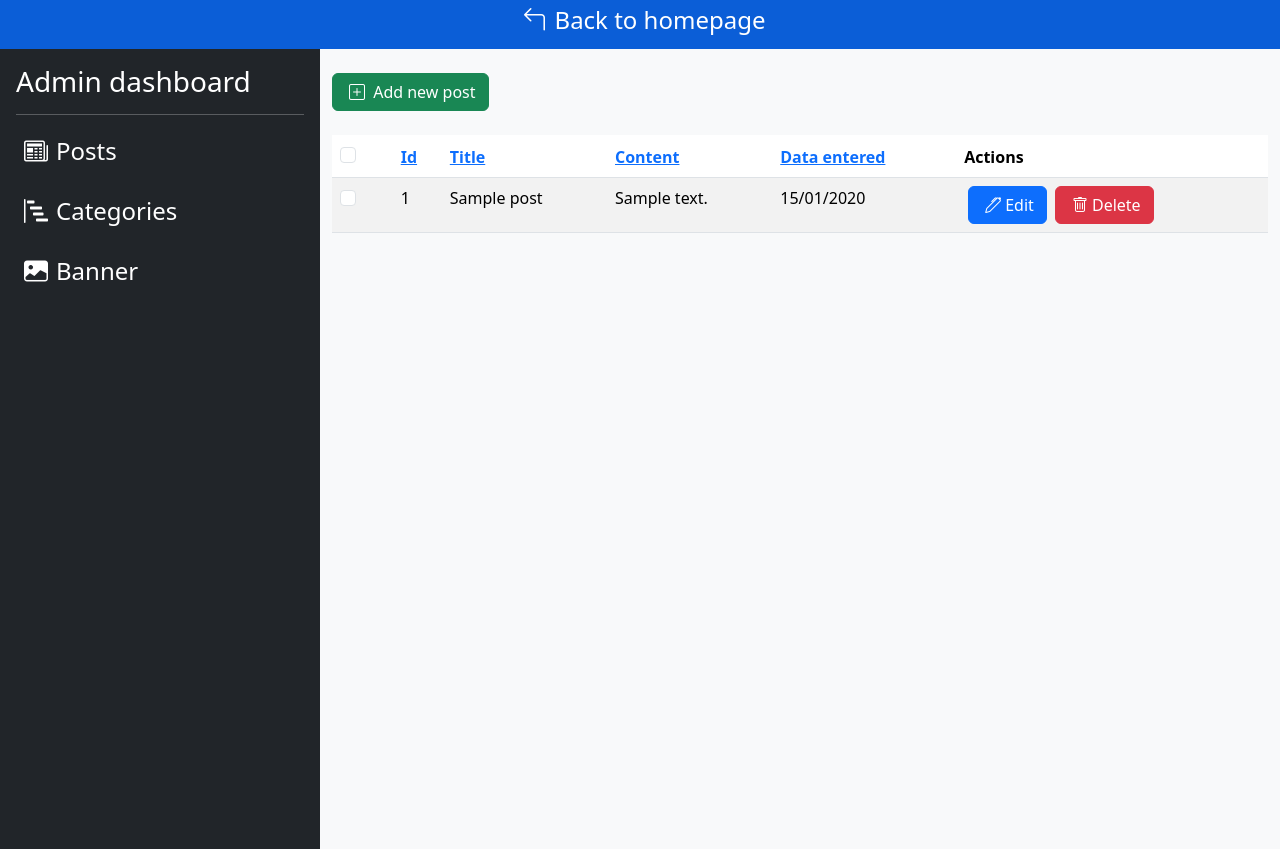
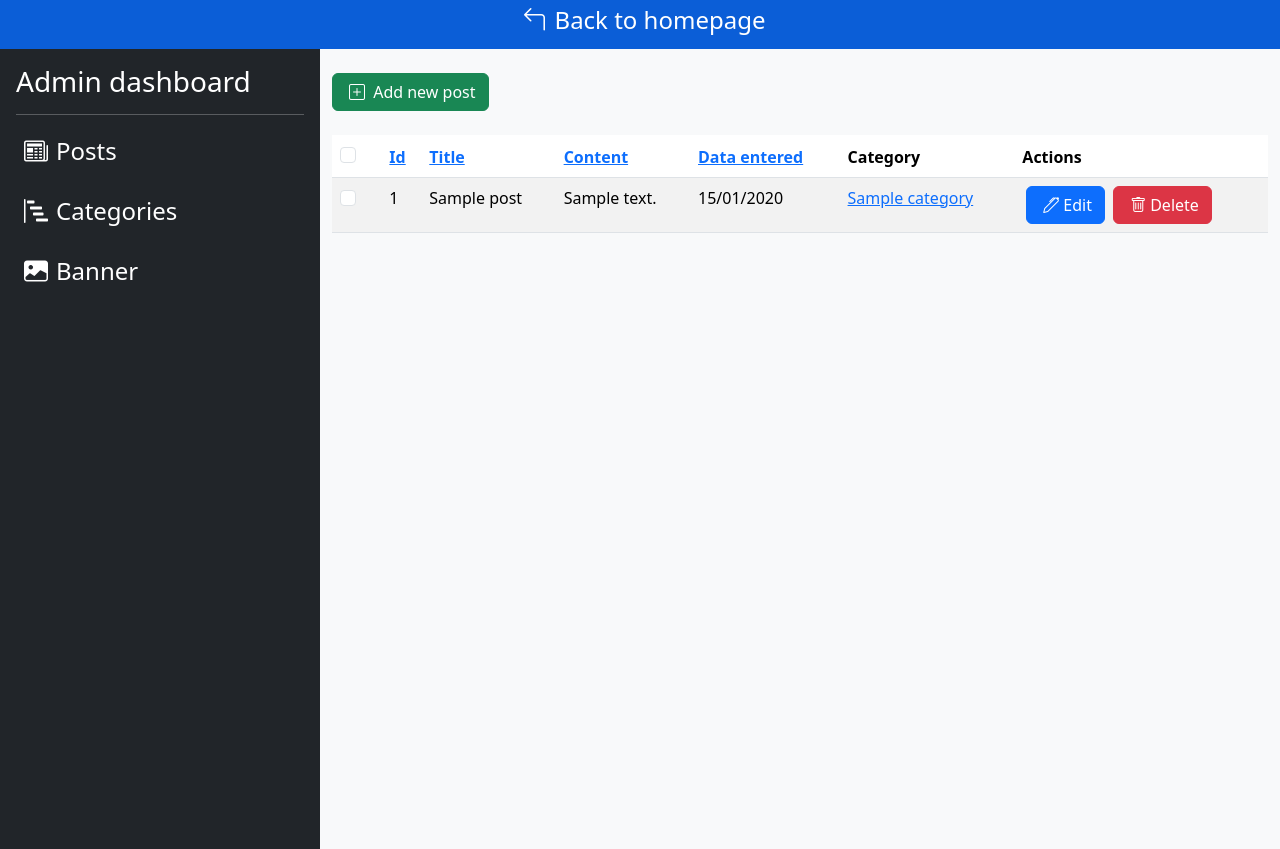
Before and after one commit to Szymon99d/symfony-blog, a Symfony app: template templates/admin/posts/post_panel.html.twig in a window 1280 px wide. Run offline with Twig, Linux system fonts and the light colour scheme; the template is opened without the code that fills it: most values are stand-ins (such as "Sample title", 1, 10 or a date in 2020); style sheets or scripts are compiled from the project's sources; some libraries are stand-ins or nearby versions.

Commit message:
Add relation link to post list

```diff
--- a/assets/styles/app.css
+++ b/assets/styles/app.css
@@ -35,4 +35,10 @@
   border: 1px solid #636363;
 }
 
+.relation-link {
+  text-decoration: none;
+  font-weight: bold;
+  color: rgb(47, 98, 174);
+}
+
 /*# sourceMappingURL=app.css.map */
--- a/assets/styles/app.scss
+++ b/assets/styles/app.scss
@@ -2,3 +2,4 @@
 @import 'pages/blog/post.scss';
 @import 'components/dropdown.scss';
 @import 'components/checkbox.scss';
+@import 'pages/admin/listview.scss';
--- /dev/null
+++ b/assets/styles/pages/admin/listview.scss
@@ -0,0 +1,5 @@
+.relation-link{
+    text-decoration: none;
+    font-weight: bold;
+    color: rgb(47, 98, 174);
+}
--- a/src/Form/Type/BannerType.php
+++ b/src/Form/Type/BannerType.php
@@ -25,6 +25,7 @@ class BannerType extends BaseType
                 'data_class' => null,
             ])
             ->add('altText', TextType::class, [
+                'label' => 'Alt text',
                 'attr' => ['class' => 'form-control mb-3'],
             ])
             ->add('submit', SubmitType::class, [
--- a/templates/admin/banner/change_banner.html.twig
+++ b/templates/admin/banner/change_banner.html.twig
@@ -19,6 +19,9 @@
 {{form_label(form.image)}}
 {{form_widget(form.image)}}
 
+{{form_label(form.altText)}}
+{{form_widget(form.altText)}}
+
 {{form_widget(form.submit)}}
 <a href="{{path('app_admin_banner_panel')}}" class="btn btn-primary">{% trans %}Back.to.banner.panel{% endtrans %}</a>
 {{form_end(form)}}
--- a/templates/admin/posts/post_panel.html.twig
+++ b/templates/admin/posts/post_panel.html.twig
@@ -20,7 +20,8 @@
       <th class="th-sortable" scope="col">{{ knp_pagination_sortable(posts, 'Title'|trans, 'p.title')}}</th>
       <th class="th-sortable" scope="col">{{ knp_pagination_sortable(posts, 'Content'|trans, 'p.content')}}</th>
       <th class="th-sortable" scope="col">{{ knp_pagination_sortable(posts, 'Date.Entered'|trans, 'p.dateEntered')}}</th>
-      <th scope="col">{% trans %}Actions{% endtrans %}</th>
+      <th scope="col">{% trans %} Category {% endtrans %}</th>
+      <th scope="col">{% trans %} Actions {% endtrans %}</th>
     </tr>
   </thead>
   <tbody>
@@ -39,9 +40,16 @@
               <td>{{post.content}}</td>
             {% endif %}
             <td>{{post.dateEntered|date('d/m/Y')}}</td>
-            <td><a href="{{path('app_admin_edit_post',{'post':post.id})}}" class="btn btn-primary mx-1"><i class="bi bi-pen px-1"></i>{% trans %}Edit.blank{% endtrans %}</a>
-            <a href="{{path('app_admin_delete_post',{'post':post.id})}}"
-            onclick="return confirm('Are you sure you want to delete this post?')" class="btn btn-danger"><i class="bi bi-trash px-1"></i>{% trans %}Delete{% endtrans %}</a></td>
+            <td>
+              {% if post.category is not empty %}
+                <a class="relation-link" href="{{path('app_admin_edit_category', {'category': post.category.id})}}">{{post.category}}</a>
+              {% endif %}
+            </td>
+            <td>
+              <a href="{{path('app_admin_edit_post',{'post':post.id})}}" class="btn btn-primary mx-1"><i class="bi bi-pen px-1"></i>{% trans %}Edit.blank{% endtrans %}</a>
+              <a href="{{path('app_admin_delete_post',{'post':post.id})}}"
+              onclick="return confirm('Are you sure you want to delete this post?')" class="btn btn-danger"><i class="bi bi-trash px-1"></i>{% trans %}Delete{% endtrans %}</a>
+            </td>
         </tr>
     {% endfor %}
   </tbody>
```
Also changed, not shown: src/Service/MassActions/MassDeleteService.php (line endings or trailing spaces), 1 other file.
